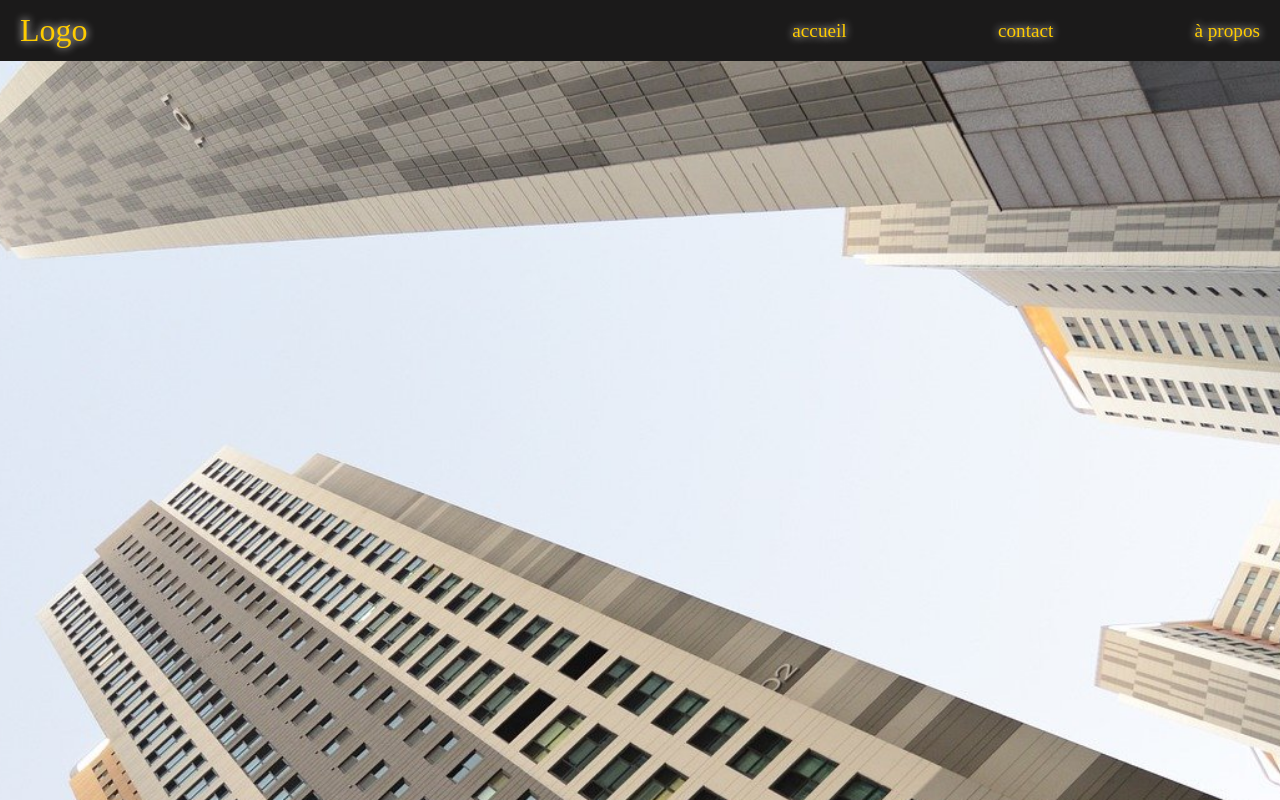
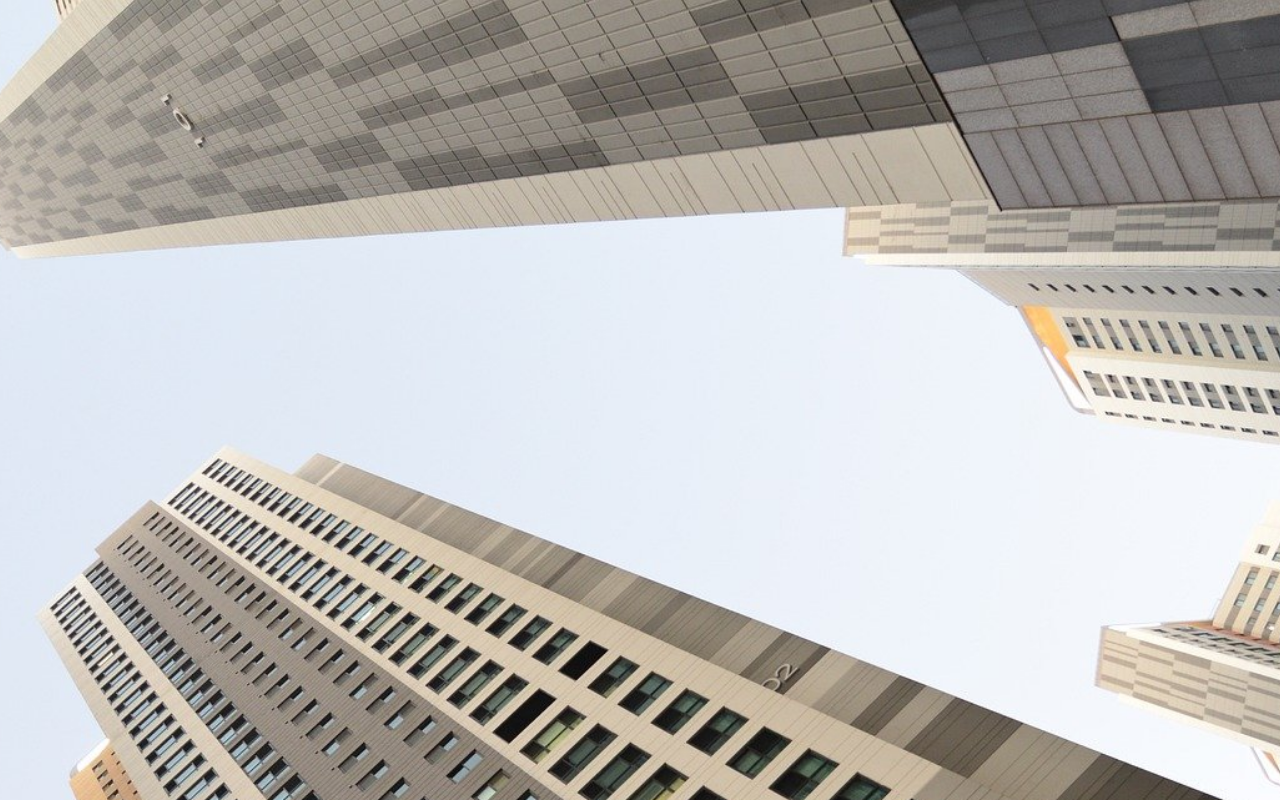
Before and after one commit to ProjetsDevFanny/FormationFS-JS-TP2-Scroll_navbar, a plain HTML site: page index.html in a window 1280 px wide. Shown: the top 800 px of the page. Drawn offline with Linux system fonts and the light colour scheme; a web font is replaced by a local one.

Commit message:
Amélioration du mouvement et explication du code par ChatGPT

```diff
--- a/index.html
+++ b/index.html
@@ -11,7 +11,7 @@
 
 <body>
   <header>
-    <nav>
+    <nav id="navbar">
       <h3>Logo</h3>
       <ul>
         <li>accueil</li>
--- a/index.js
+++ b/index.js
@@ -4,19 +4,61 @@
 
 // Stocker la valeur du précédent niveau de scroll pour savoir si l'on est monté ou descendu
 
-// Connaitre niveau de scroll (window.scrollY)
+// Connaitre niveau de scroll = (window.scrollY) = (Pour savoir le nb de pixels qu'a fait le scroll)
+
 // faire un if/else si on sort ou pas la navbar
 
 // -----------------------------------------------------------------------------------------------------
 
-const nav = document.querySelector("nav");
+// Mauvaise méthode = qui remonte seulement à une valeur de Scroll = pas synchonisé avec le mouvement du scroll
+// const nav = document.querySelector("nav");
+
+// window.addEventListener("scroll", () => {
+
+//   if (window.scrollY > 900) {
+//     nav.style.top = "-70px";
+//   } else {
+//     nav.style.top = 0;
+//   }
+// });
+
+// Autre façon de faire:
+
+lastScroll = 0;
 
 window.addEventListener("scroll", () => {
-  // console.log(window.scrollY);
-  // window.scrollY = Pour savoir le nb de pixels qu'a fait le scroll
-  if (window.scrollY > 700) {
-    nav.style.top = "-60px";
+  if (window.scrollY < lastScroll) {
+    navbar.style.top = 0;
   } else {
-    nav.style.top = 0;
+    navbar.style.top = "-70px";
   }
+  lastScroll = window.scrollY;
 });
+
+// Explication ligne par ligne par ChatGPT :
+
+//     lastScroll = 0;
+//     → Cette variable stocke la dernière position de défilement verticale de la page (en pixels).
+
+//     window.addEventListener("scroll", () => { ... });
+//     → On écoute l'événement "scroll", c'est-à-dire chaque fois que l'utilisateur fait défiler la page.
+
+//     if (window.scrollY < lastScroll) {
+//     → window.scrollY représente la position verticale actuelle de la page.
+//     → Si la nouvelle position (window.scrollY) est inférieure à la précédente (lastScroll), cela signifie que l'utilisateur fait défiler vers le haut.
+
+//     navbar.style.top = 0;
+//     → Si on fait défiler vers le haut, la barre de navigation (navbar) est réaffichée en la positionnant à top: 0 (visible en haut de la page).
+
+//     } else { navbar.style.top = "-70px"; }
+//     → Sinon, cela signifie que l'utilisateur fait défiler vers le bas, donc on cache la barre de navigation en lui attribuant top: -70px (elle sort de l’écran vers le haut).
+
+//     lastScroll = window.scrollY;
+//     → On met à jour lastScroll avec la nouvelle position de défilement pour que la prochaine vérification puisse comparer avec la nouvelle valeur.
+
+// Ce que fait ce code
+
+// 🔹 Quand on fait défiler vers le bas, la navbar disparaît (-70px).
+// 🔹 Quand on fait défiler vers le haut, la navbar réapparaît (0px).
+
+// C'est une technique courante pour masquer la barre de navigation lors du scroll vers le bas et la réafficher lorsqu'on remonte pour améliorer la lisibilité de la page.
--- a/style.css
+++ b/style.css
@@ -36,6 +36,7 @@ nav {
   grid-template-columns: 1fr 1fr;
   align-items: center;
   transition: 0.5s ease;
+  /* transition: top 0.3s ease-in-out; */
 }
 
 nav h3 {
```
Also changed, not shown: 1 other file.
